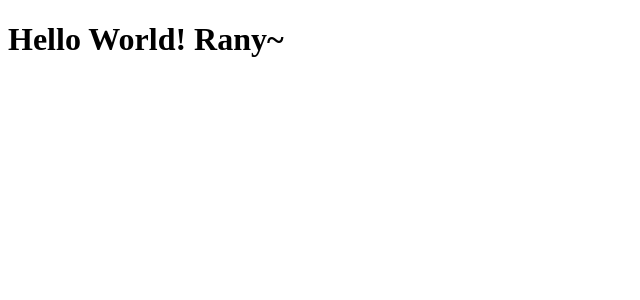
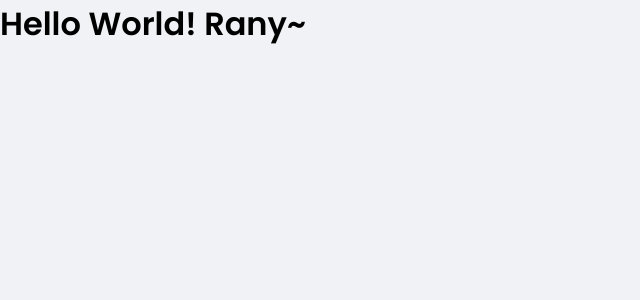
Before and after one commit to RanimyLeite/DTMoney, a React (Create React App) app: page / in a window 1280 px wide. Shown: the top 300 px of the page, without its empty margins (0-640 px from the left). Built offline with nearby package versions, Linux system fonts and the light colour scheme.

Commit message:
create style global

```diff
--- a/public/index.html
+++ b/public/index.html
@@ -1,9 +1,13 @@
 <!DOCTYPE html>
 <html lang="en">
   <head>
+    <link rel="preconnect" href="https://fonts.googleapis.com">
+    <link rel="preconnect" href="https://fonts.gstatic.com" crossorigin>
     <meta charset="utf-8" />
     <meta name="viewport" content="width=device-width, initial-scale=1" />
+    <link rel="shortcut icon" href="favicon.png" type="image/png">
     <title>dtmoney</title>
+    <link href="https://fonts.googleapis.com/css2?family=Poppins:wght@400;600&display=swap" rel="stylesheet">
   </head>
   <body>
     <noscript>You need to enable JavaScript to run this app.</noscript>
--- a/src/App.tsx
+++ b/src/App.tsx
@@ -1,7 +1,10 @@
+import { GlobalStyle } from "./styles/global";
+
 export function App() {
   return (
     <div className="App">
       <h1>Hello World! Rany~</h1>
+      <GlobalStyle />
     </div>
   );
 }
--- /dev/null
+++ b/src/styles/global.ts
@@ -0,0 +1,53 @@
+import { createGlobalStyle } from 'styled-components'
+
+export const GlobalStyle = createGlobalStyle`
+  :root {
+    --red: #E52E4D;
+    --blue: #5429CC;
+    --blue-light: #6933FF;
+    --text-title: #363F5F;
+    --text-body: #969CB3;
+    --background: #f0f2f5;
+    --shape: #FFFFFF;
+  }
+
+  * {
+    margin: 0;
+    padding: 0;
+    box-sizing: border-box;
+  }
+
+  html {
+    @media (max-width: 1080px) {
+      font-size: 93.75%;
+    }
+
+    @media (max-width: 720px) {
+      font-size: 87.5%;
+    }
+  }
+
+  body {
+    background: var(--background);
+    -webkit-font-smoothing: antialiased;
+  }
+
+  body, input, textarea, button {
+    font-family: 'Poppins', sans-serif;
+    font-weight: 400;
+  }
+
+  h1, h2, h3, h4, h5, h6, strong {
+    font-weight: 600;
+  }
+
+  button {
+    cursor: pointer;
+  }
+
+  [disabled] {
+    opacity: 0.6;
+    cursor: not-allowed;
+  }
+
+`
```
